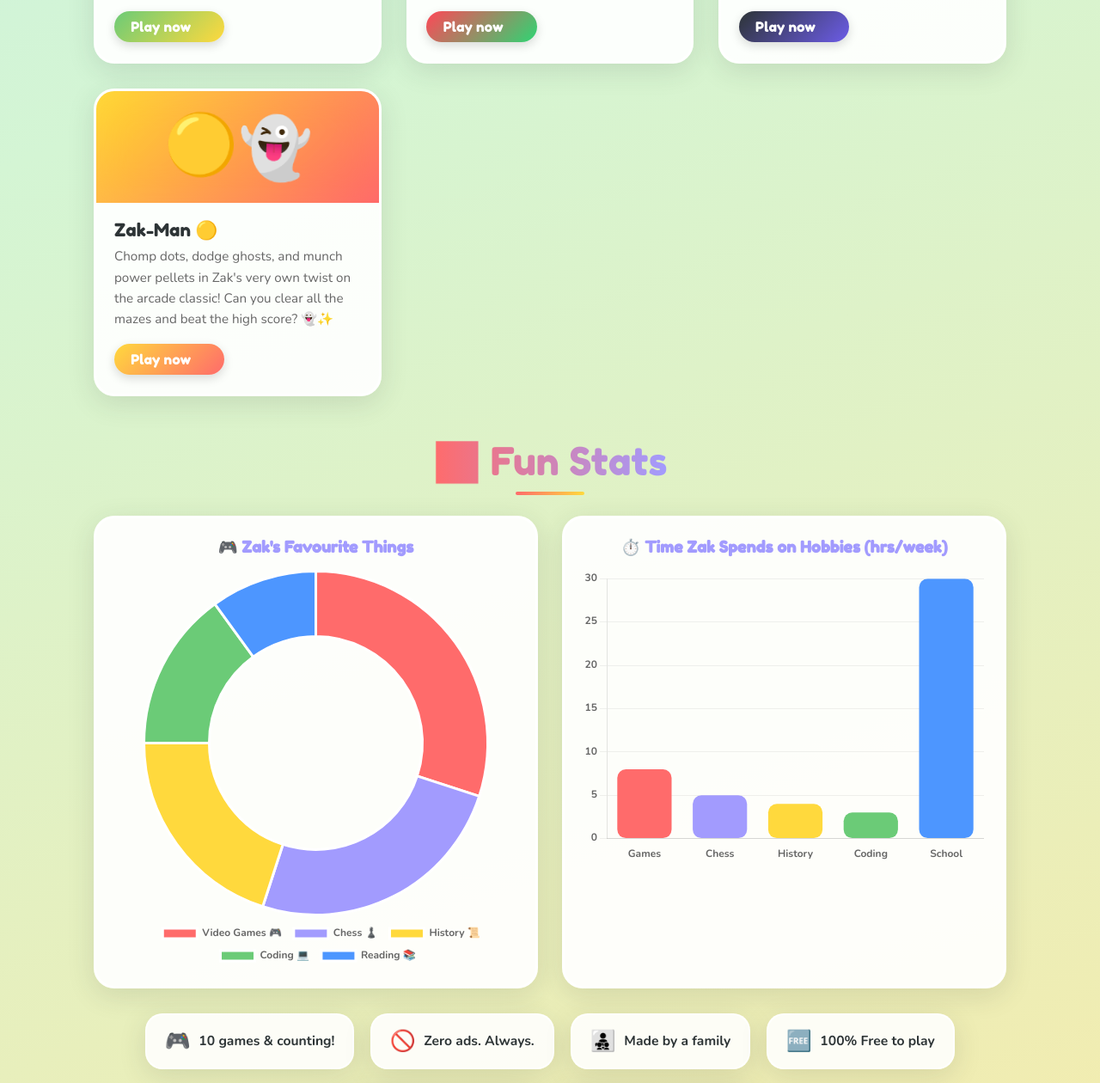
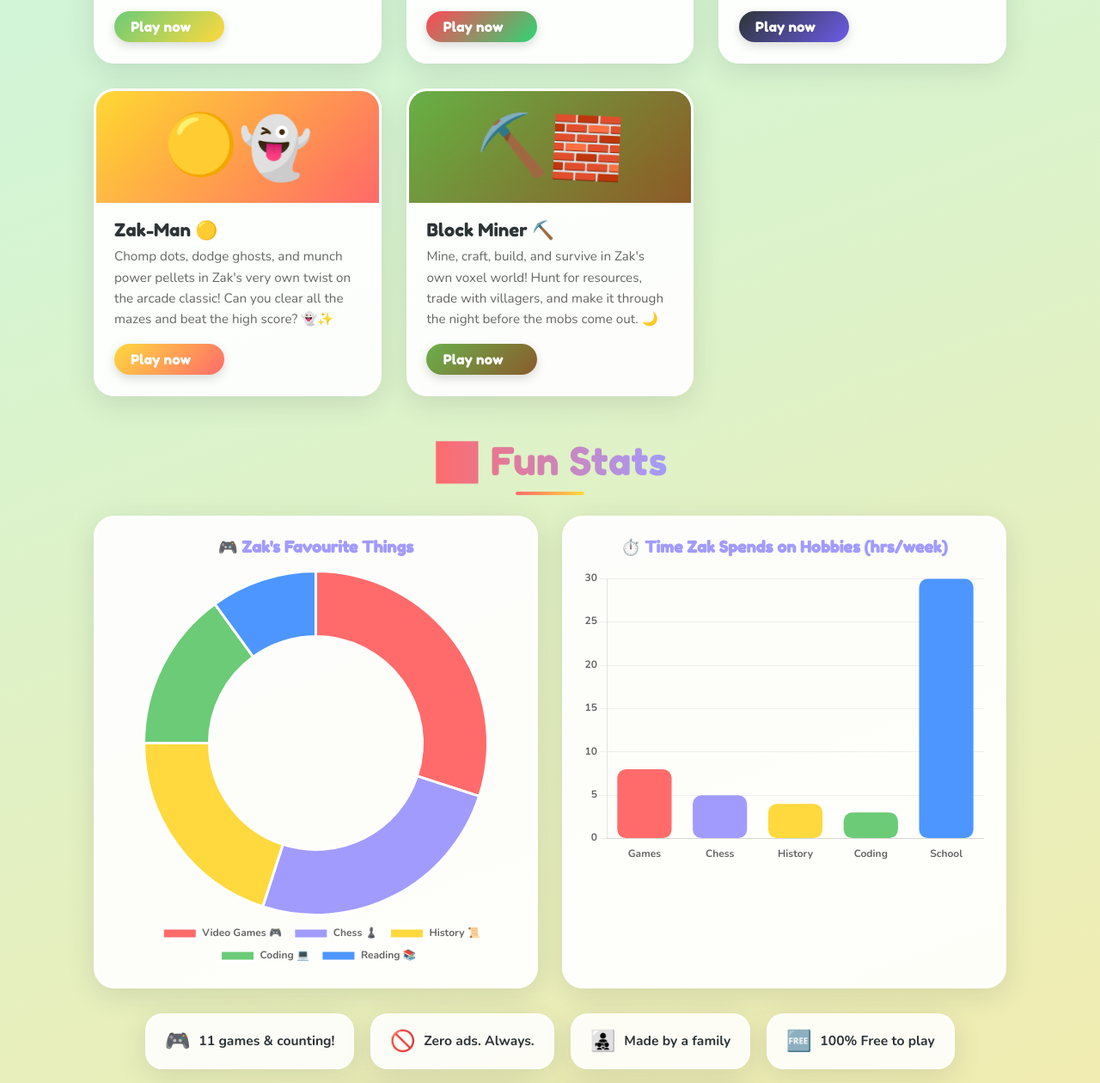
Before and after one commit to ZakCraft/zaksgames, a plain HTML site: page index.html in a window 1280 px wide. Shown: the part 2080-3340 px from the top of the page at 86% size. Drawn offline with nearby package versions, Linux system fonts and the light colour scheme.

Commit message:
Add Block Miner game by Zak

```diff
--- a/index.html
+++ b/index.html
@@ -600,6 +600,20 @@
       </div>
     </a>
 
+    <!-- Block Miner -->
+    <a class="game-card" href="https://zakcraft.github.io/blockminer/" target="_blank" rel="noopener">
+      <div class="card-banner" style="background: linear-gradient(135deg,#6ab04c,#8b5a2b);">
+        <span class="card-banner-emoji">⛏️🧱</span>
+      </div>
+      <div class="card-body">
+        <div class="card-title">Block Miner ⛏️</div>
+        <div class="card-desc">Mine, craft, build, and survive in Zak's own voxel world! Hunt for resources, trade with villagers, and make it through the night before the mobs come out. 🌙</div>
+        <span class="card-cta" style="background: linear-gradient(135deg,#6ab04c,#8b5a2b);">
+          Play now <span class="card-arrow">→</span>
+        </span>
+      </div>
+    </a>
+
   </div>
 
   <!-- ── FUN STATS ── -->
@@ -618,7 +632,7 @@
 
   <!-- Fun fact pills -->
   <div class="facts-row" style="margin-top:1.8rem;">
-    <div class="fact-pill" style="animation-delay:.1s"><span class="fi">🎮</span> 10 games &amp; counting!</div>
+    <div class="fact-pill" style="animation-delay:.1s"><span class="fi">🎮</span> 11 games &amp; counting!</div>
     <div class="fact-pill" style="animation-delay:.2s"><span class="fi">🚫</span> Zero ads. Always.</div>
     <div class="fact-pill" style="animation-delay:.3s"><span class="fi">👨‍👧‍👦</span> Made by a family</div>
     <div class="fact-pill" style="animation-delay:.4s"><span class="fi">🆓</span> 100% Free to play</div>
```
